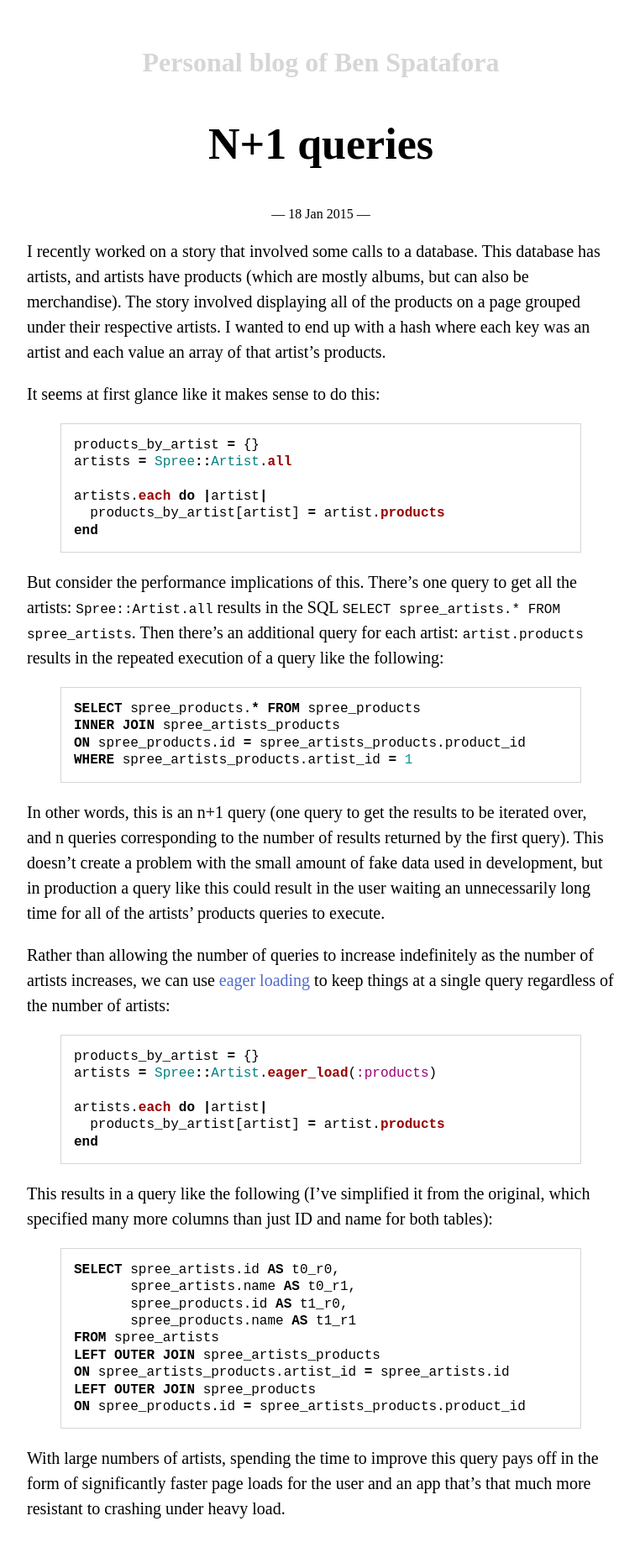
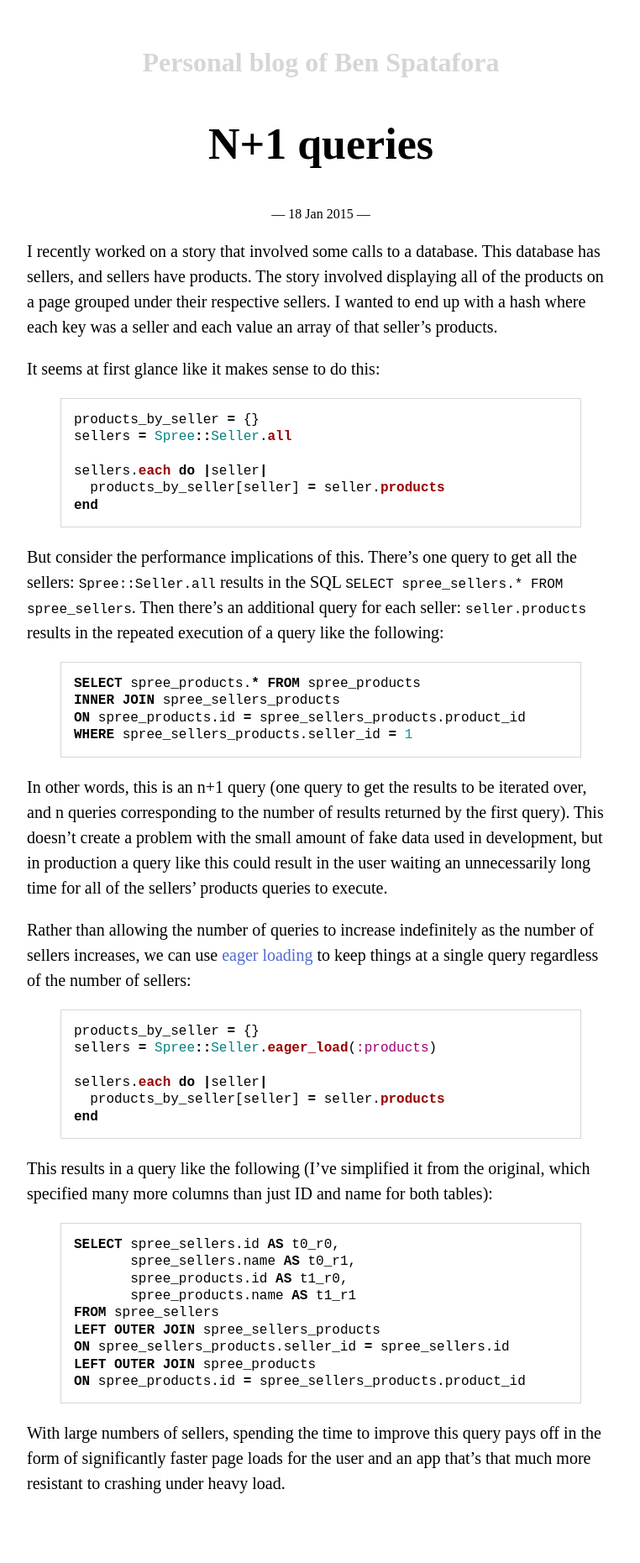
Before and after one commit to bspatafora/bspatafora.github.io, a Jekyll site: the page built from _posts/2015-01-18-n-plus-1-queries.markdown, in a window 1280 px wide. Shown: the whole page at 84% size, without its empty margins (258-1020 px from the left). Built offline with Jekyll 4.4.1, drawn with Linux system fonts in a browser that asks for light colours; some web fonts are replaced; after the commit the page ends 1831 px from its top, so only the background shows below that.

Commit message:
Change some details

```diff
--- a/_posts/2015-01-09-learning-to-be-part-of-a-team.markdown
+++ b/_posts/2015-01-09-learning-to-be-part-of-a-team.markdown
@@ -4,7 +4,7 @@ title:  "Learning to be part of a team"
 date:   2015-01-09
 ---
 
-It’s been a few weeks since I started working on Thrill Jockey, but I’m still adjusting to and learning about working on a team. I’ve been struck throughout by how different it is from working on your own.
+It’s been a few weeks since I started working on my first client project, but I’m still adjusting to and learning about working on a team. I’ve been struck throughout by how different it is from working on your own.
 
 When I was working alone, I had my own particular rhythm—I tend to move very intentionally and slowly—and I always knew exactly what was being done because I was the only one doing it.
 
--- a/_posts/2015-01-16-keeping-code-quality-high-on-a-real-project.markdown
+++ b/_posts/2015-01-16-keeping-code-quality-high-on-a-real-project.markdown
@@ -4,7 +4,7 @@ title:  "Keeping code quality high on a real project"
 date:   2015-01-16
 ---
 
-I joined the Thrill Jockey team a few weeks ago. It’s my first time doing client work, and also the the first time I’ve worked on a (non-trivial) project that I didn’t start myself. Though I joined the project after spending months developing my knowledge of and experience in the coding techniques that 8th Light espouses, I feel like I’ve been treading on relatively new territory in having to work with code I didn’t write.
+I joined a client project team a few weeks ago. It’s my first time doing client work, and also the the first time I’ve worked on a (non-trivial) project that I didn’t start myself. Though I joined the project after spending months developing my knowledge of and experience in the coding techniques that 8th Light espouses, I feel like I’ve been treading on relatively new territory in having to work with code I didn’t write.
 
 ## Staying humble
 
--- a/_posts/2015-01-18-n-plus-1-queries.markdown
+++ b/_posts/2015-01-18-n-plus-1-queries.markdown
@@ -4,55 +4,55 @@ title:  "N+1 queries"
 date:   2015-01-18
 ---
 
-I recently worked on a story that involved some calls to a database. This database has artists, and artists have products (which are mostly albums, but can also be merchandise). The story involved displaying all of the products on a page grouped under their respective artists. I wanted to end up with a hash where each key was an artist and each value an array of that artist’s products.
+I recently worked on a story that involved some calls to a database. This database has sellers, and sellers have products. The story involved displaying all of the products on a page grouped under their respective sellers. I wanted to end up with a hash where each key was a seller and each value an array of that seller’s products.
 
 It seems at first glance like it makes sense to do this:
 
 {% highlight ruby %}
-products_by_artist = {}
-artists = Spree::Artist.all
+products_by_seller = {}
+sellers = Spree::Seller.all
 
-artists.each do |artist|
-  products_by_artist[artist] = artist.products
+sellers.each do |seller|
+  products_by_seller[seller] = seller.products
 end
 {% endhighlight %}
 
-But consider the performance implications of this. There’s one query to get all the artists: `Spree::Artist.all` results in the SQL `SELECT spree_artists.* FROM spree_artists`. Then there’s an additional query for each artist: `artist.products` results in the repeated execution of a query like the following:
+But consider the performance implications of this. There’s one query to get all the sellers: `Spree::Seller.all` results in the SQL `SELECT spree_sellers.* FROM spree_sellers`. Then there’s an additional query for each seller: `seller.products` results in the repeated execution of a query like the following:
 
 {% highlight sql %}
 SELECT spree_products.* FROM spree_products
-INNER JOIN spree_artists_products
-ON spree_products.id = spree_artists_products.product_id
-WHERE spree_artists_products.artist_id = 1
+INNER JOIN spree_sellers_products
+ON spree_products.id = spree_sellers_products.product_id
+WHERE spree_sellers_products.seller_id = 1
 {% endhighlight %}
 
-In other words, this is an n+1 query (one query to get the results to be iterated over, and n queries corresponding to the number of results returned by the first query). This doesn’t create a problem with the small amount of fake data used in development, but in production a query like this could result in the user waiting an unnecessarily long time for all of the artists’ products queries to execute.
+In other words, this is an n+1 query (one query to get the results to be iterated over, and n queries corresponding to the number of results returned by the first query). This doesn’t create a problem with the small amount of fake data used in development, but in production a query like this could result in the user waiting an unnecessarily long time for all of the sellers’ products queries to execute.
 
-Rather than allowing the number of queries to increase indefinitely as the number of artists increases, we can use [eager loading][] to keep things at a single query regardless of the number of artists:
+Rather than allowing the number of queries to increase indefinitely as the number of sellers increases, we can use [eager loading][] to keep things at a single query regardless of the number of sellers:
 
 {% highlight ruby %}
-products_by_artist = {}
-artists = Spree::Artist.eager_load(:products)
+products_by_seller = {}
+sellers = Spree::Seller.eager_load(:products)
 
-artists.each do |artist|
-  products_by_artist[artist] = artist.products
+sellers.each do |seller|
+  products_by_seller[seller] = seller.products
 end
 {% endhighlight %}
 
 This results in a query like the following (I’ve simplified it from the original, which specified many more columns than just ID and name for both tables):
 
 {% highlight sql %}
-SELECT spree_artists.id AS t0_r0,
-       spree_artists.name AS t0_r1,
+SELECT spree_sellers.id AS t0_r0,
+       spree_sellers.name AS t0_r1,
        spree_products.id AS t1_r0,
        spree_products.name AS t1_r1
-FROM spree_artists
-LEFT OUTER JOIN spree_artists_products
-ON spree_artists_products.artist_id = spree_artists.id
+FROM spree_sellers
+LEFT OUTER JOIN spree_sellers_products
+ON spree_sellers_products.seller_id = spree_sellers.id
 LEFT OUTER JOIN spree_products
-ON spree_products.id = spree_artists_products.product_id
+ON spree_products.id = spree_sellers_products.product_id
 {% endhighlight %}
 
-With large numbers of artists, spending the time to improve this query pays off in the form of significantly faster page loads for the user and an app that’s that much more resistant to crashing under heavy load.
+With large numbers of sellers, spending the time to improve this query pays off in the form of significantly faster page loads for the user and an app that’s that much more resistant to crashing under heavy load.
 
 [eager loading]: http://api.rubyonrails.org/classes/ActiveRecord/QueryMethods.html#method-i-eager_load
```
